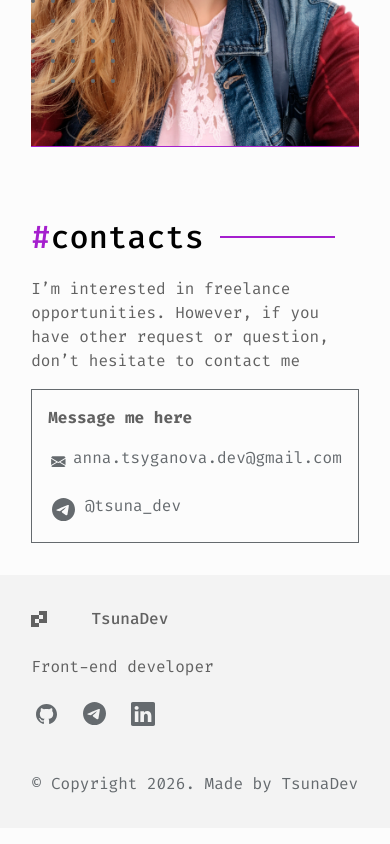
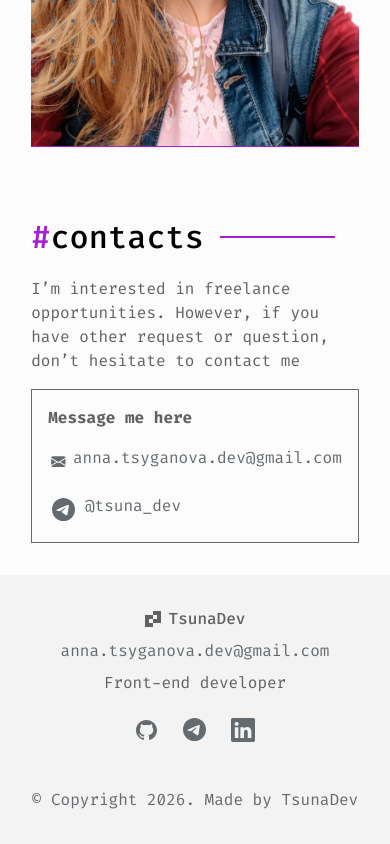
Before and after one commit to Tsuna08/portfolio, a Next.js app: page /en in a window 390 px wide. Shown: the part 2517-3361 px from the top of the page. Built offline with nearby package versions, Linux system fonts and the light colour scheme.

Commit message:
Адаптивность footer

```diff
--- a/src/widget/Footer/Footer.module.scss
+++ b/src/widget/Footer/Footer.module.scss
@@ -23,18 +23,25 @@
 .info {
   display: grid;
   grid-template-areas:
-    "logo title email email"
-    "description description description description";
+    "title email email"
+    "description description description";
   row-gap: 1.5rem;
   column-gap: 0.5rem;
   align-items: center;
-}
-
-.footerIcon {
-  grid-area: logo;
+  @include tablet {
+    column-gap: unset;
+  }
+  @include mobile {
+    display: flex;
+    flex-direction: column;
+    gap: 0.5rem;
+  }
 }
 
 .label {
+  display: flex;
+  align-items: center;
+  gap: 0.5rem;
   grid-area: title;
   font-weight: 500;
 }
@@ -45,12 +52,16 @@
 
 .description {
   grid-area: description;
+  grid-column: span 2;
 }
 
 .media {
   display: flex;
   flex-direction: column;
   gap: 1rem;
+  @include mobile {
+    align-items: center;
+  }
 }
 
 .title {
--- a/src/widget/Footer/Footer.tsx
+++ b/src/widget/Footer/Footer.tsx
@@ -15,16 +15,13 @@ export const Footer = () => {
     <footer className={classes.footer}>
       <div className={classes.content}>
         <div className={classes.info}>
-          <Logo
-            className={classes.footerIcon}
-            height={16}
-            width={16}
-            alt="TsunaDev logo"
-          />
-          <h6 className={classes.label}>TsunaDev</h6>
-          {/* <a className={classes.email} href={"mailto:" + email}>
+          <div className={classes.label}>
+            <Logo height={16} width={16} alt="TsunaDev logo" />
+            <h6>TsunaDev</h6>
+          </div>
+          <a className={classes.email} href={"mailto:" + email}>
             {email}
-          </a> */}
+          </a>
           <p className={classes.description}>{t("description")}</p>
         </div>
         <div className={classes.media}>
```
